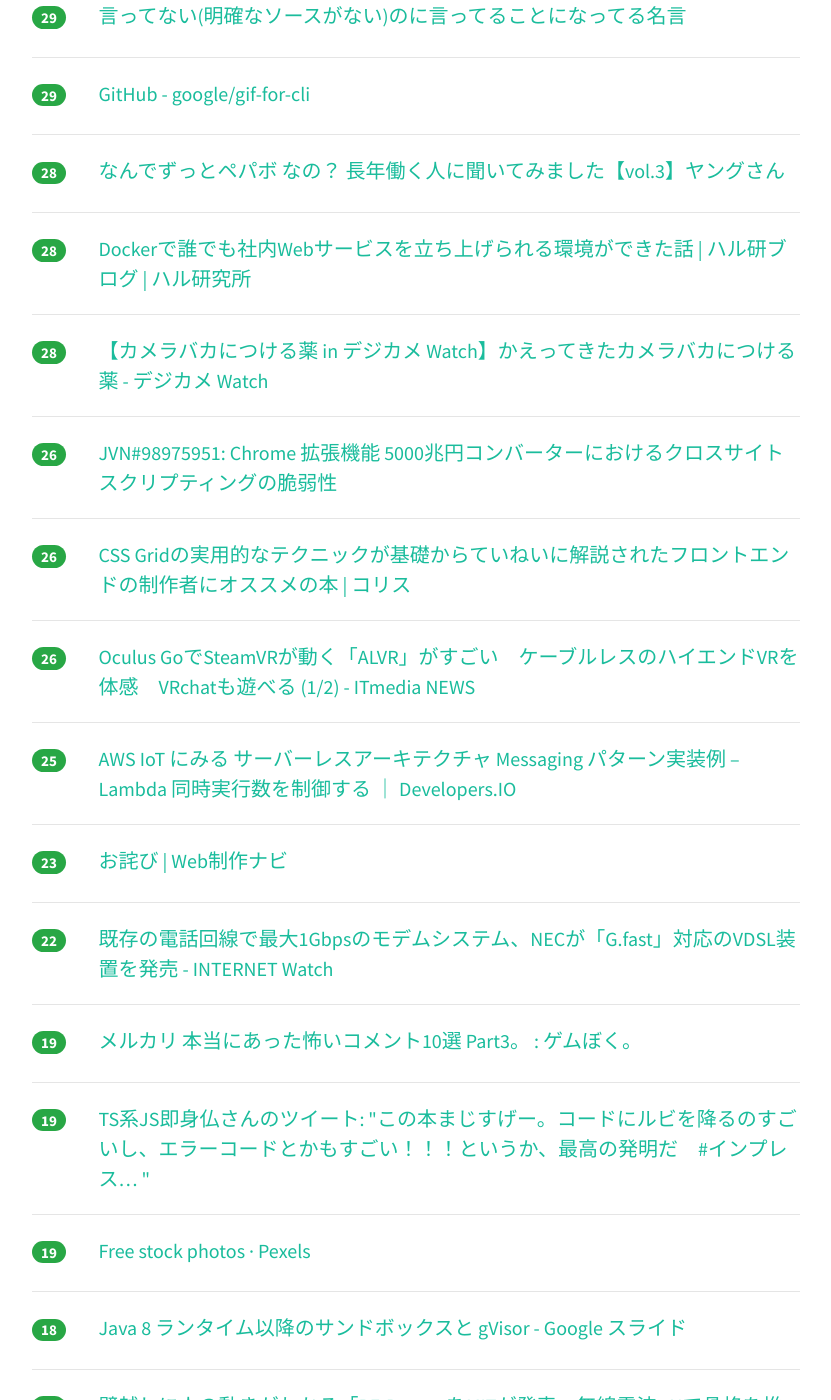
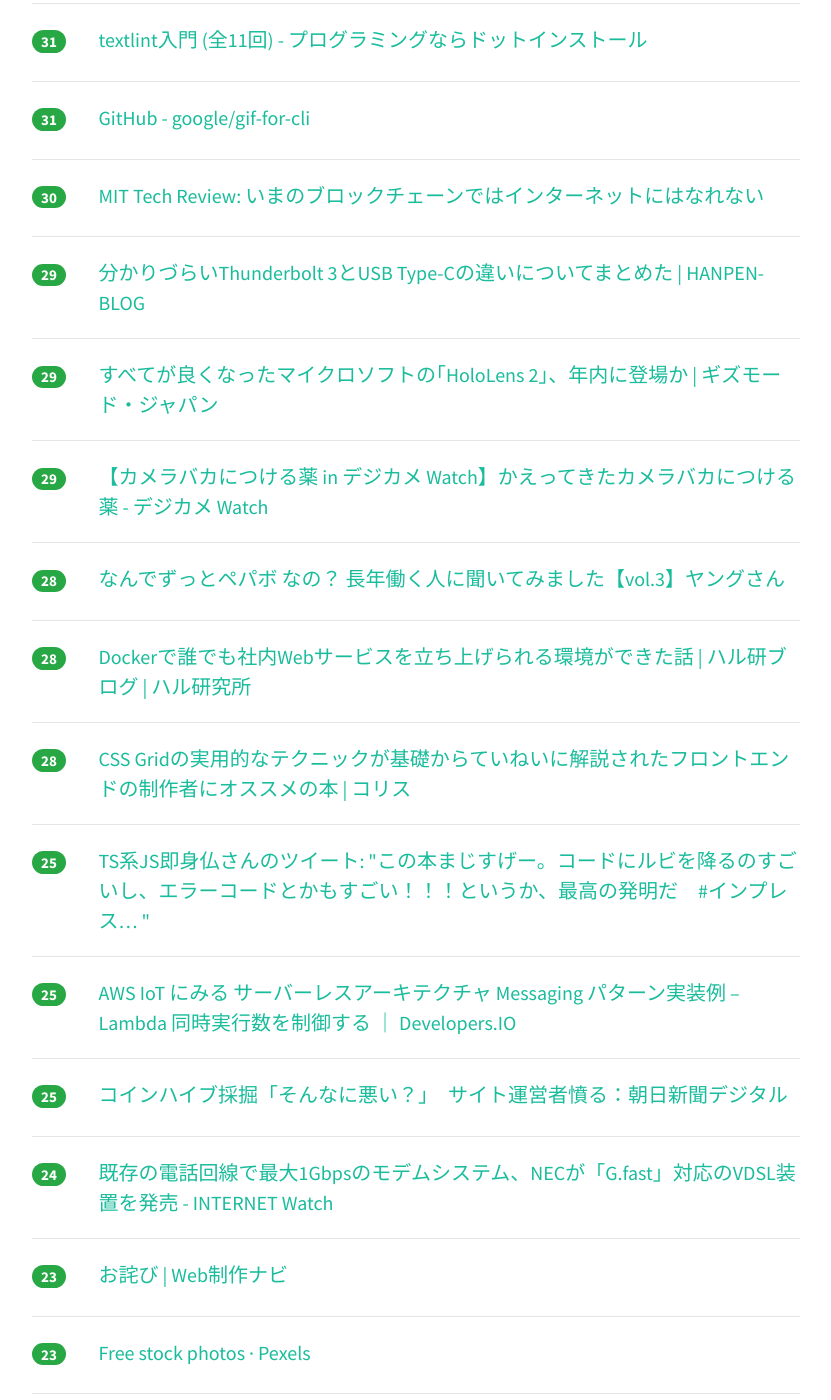
Before and after one commit to yatta47/hatena-matome-site, a Jekyll site: the page built from _posts/2018-06-15-hatena.md, in a window 1280 px wide and 1400 px high, scrolled down 2857 px. Shown: the whole window, without its empty margins (224-1055 px from the left). Built offline with Jekyll 4.4.1, drawn with Linux system fonts in a browser that asks for light colours; nearby versions of some CDN libraries; some of the changed text lies outside the part shown.

Commit message:
Updated 2018-06-15

```diff
--- a/_posts/2018-06-15-hatena.md
+++ b/_posts/2018-06-15-hatena.md
@@ -1,39 +1,44 @@
 ---
 layout: post
 title:  "2018-06-15 はてぶIT"
-date:   2018-06-15 16:00:57
+date:   2018-06-15 17:03:28
 tags: [it-hotentry]
 ---
-49 件のデータあり
+50 件のデータあり
 
 <hr><div class="row">
-<div class="col-1"><span class="badge badge-pill badge-success h2">184</span></div>
+<div class="col-1"><span class="badge badge-pill badge-success h2">199</span></div>
 <div class="col-11"><a href='https://internet.watch.impress.co.jp/docs/yajiuma/1127708.html' target='_blank'>仮想通貨をマイニングする機能なし、ただCPU使用量がもりもり上がるだけのJavaScript公開中【やじうまWatch】 - INTERNET Watch</a></div>
 </div>
 <hr>
 <div class="row">
-<div class="col-1"><span class="badge badge-pill badge-success h2">139</span></div>
+<div class="col-1"><span class="badge badge-pill badge-success h2">146</span></div>
 <div class="col-11"><a href='https://mainichi.jp/articles/20180615/k00/00m/040/092000c' target='_blank'>仮想通貨：マイニングはＰＣにどの程度の影響を与えるか - 毎日新聞</a></div>
 </div>
 <hr>
 <div class="row">
-<div class="col-1"><span class="badge badge-pill badge-success h2">110</span></div>
+<div class="col-1"><span class="badge badge-pill badge-success h2">127</span></div>
 <div class="col-11"><a href='http://www.mermirai.com/entry/iot' target='_blank'>なぜやらないの？ホームハックから体感する未来の生活 - メルミライ - 未来を見るメディア</a></div>
 </div>
 <hr>
 <div class="row">
-<div class="col-1"><span class="badge badge-pill badge-success h2">88</span></div>
+<div class="col-1"><span class="badge badge-pill badge-success h2">106</span></div>
 <div class="col-11"><a href='https://jp.techcrunch.com/2018/06/15/2018-06-14-app-maker-googles-low-code-tool-for-building-business-apps-comes-out-of-beta/' target='_blank'>Google、ビジネスアプリ開発ツール “App Maker”を正式提供 | TechCrunch Japan</a></div>
 </div>
 <hr>
 <div class="row">
-<div class="col-1"><span class="badge badge-pill badge-success h2">84</span></div>
+<div class="col-1"><span class="badge badge-pill badge-success h2">89</span></div>
 <div class="col-11"><a href='http://reno-coo.hatenablog.jp/entry/2018/06/14/200000' target='_blank'>【徹底解説】COOが社長の忙しい5つの理由を説明します - 株式会社SCOUTERのCOOが人事を尽くして考えた</a></div>
 </div>
 <hr>
 <div class="row">
-<div class="col-1"><span class="badge badge-pill badge-success h2">68</span></div>
+<div class="col-1"><span class="badge badge-pill badge-success h2">71</span></div>
 <div class="col-11"><a href='https://engineers.fenrir-inc.com/entry/2018/06/14/130000' target='_blank'>セキュリティ学習環境をお手軽に作ってみた - Fenrir Engineers</a></div>
+</div>
+<hr>
+<div class="row">
+<div class="col-1"><span class="badge badge-pill badge-success h2">59</span></div>
+<div class="col-11"><a href='http://blog.domesoccer.jp/archives/60105146.html' target='_blank'>NHKのワールドカップアプリがすごいと話題に！ライブ視聴、テキスト実況、各種データ、カメラ視点切り替えに対応 : ドメサカブログ</a></div>
 </div>
 <hr>
 <div class="row">
@@ -42,38 +47,33 @@ tags: [it-hotentry]
 </div>
 <hr>
 <div class="row">
-<div class="col-1"><span class="badge badge-pill badge-success h2">56</span></div>
-<div class="col-11"><a href='http://blog.domesoccer.jp/archives/60105146.html' target='_blank'>NHKのワールドカップアプリがすごいと話題に！ライブ視聴、テキスト実況、各種データ、カメラ視点切り替えに対応 : ドメサカブログ</a></div>
+<div class="col-1"><span class="badge badge-pill badge-success h2">57</span></div>
+<div class="col-11"><a href='https://gigazine.net/news/20180612-factorio-gui-improved/' target='_blank'>「OKボタンは右か左か」問題から始まったゲーム「Factorio」のGUIデザインの工夫 - GIGAZINE</a></div>
+</div>
+<hr>
+<div class="row">
+<div class="col-1"><span class="badge badge-pill badge-success h2">57</span></div>
+<div class="col-11"><a href='http://twitter.com/tsuda/status/1007256451423789056' target='_blank'>津田大介さんのツイート: "内容証明送るので本名と住所教えてください。よろしくお願いします。… "</a></div>
+</div>
+<hr>
+<div class="row">
+<div class="col-1"><span class="badge badge-pill badge-success h2">57</span></div>
+<div class="col-11"><a href='https://meeemo.space/' target='_blank'>meeemo(メェーモ) | みんなでメモを共有できるオンラインサービス</a></div>
 </div>
 <hr>
 <div class="row">
 <div class="col-1"><span class="badge badge-pill badge-success h2">54</span></div>
-<div class="col-11"><a href='https://gigazine.net/news/20180612-factorio-gui-improved/' target='_blank'>「OKボタンは右か左か」問題から始まったゲーム「Factorio」のGUIデザインの工夫 - GIGAZINE</a></div>
-</div>
-<hr>
-<div class="row">
-<div class="col-1"><span class="badge badge-pill badge-success h2">51</span></div>
 <div class="col-11"><a href='https://employment.en-japan.com/engineerhub/entry/2018/06/12/110000' target='_blank'>［Slackbot大全］26種類の事例・ツールを一挙紹介！ botで業務を効率化しよう【2018夏】 - エンジニアHub｜若手Webエンジニアのキャリアを考える！</a></div>
 </div>
 <hr>
 <div class="row">
-<div class="col-1"><span class="badge badge-pill badge-success h2">48</span></div>
+<div class="col-1"><span class="badge badge-pill badge-success h2">52</span></div>
 <div class="col-11"><a href='https://www.publickey1.jp/blog/18/google_cloudhttpsquic.html' target='_blank'>Google CloudのHTTPSロードバランサーがQUICプロトコルに対応 － Publickey</a></div>
-</div>
-<hr>
-<div class="row">
-<div class="col-1"><span class="badge badge-pill badge-success h2">48</span></div>
-<div class="col-11"><a href='https://meeemo.space/' target='_blank'>meeemo(メェーモ) | みんなでメモを共有できるオンラインサービス</a></div>
 </div>
 <hr>
 <div class="row">
 <div class="col-1"><span class="badge badge-pill badge-success h2">44</span></div>
 <div class="col-11"><a href='http://www.itmedia.co.jp/news/articles/1806/14/news130.html' target='_blank'>「マイニングツールを明示せずに設置、犯罪になる可能性」　警察庁の注意喚起、ネット上で波紋 - ITmedia NEWS</a></div>
-</div>
-<hr>
-<div class="row">
-<div class="col-1"><span class="badge badge-pill badge-success h2">44</span></div>
-<div class="col-11"><a href='http://twitter.com/tsuda/status/1007256451423789056' target='_blank'>津田大介さんのツイート: "内容証明送るので本名と住所教えてください。よろしくお願いします。… "</a></div>
 </div>
 <hr>
 <div class="row">
@@ -87,12 +87,12 @@ tags: [it-hotentry]
 </div>
 <hr>
 <div class="row">
-<div class="col-1"><span class="badge badge-pill badge-success h2">38</span></div>
+<div class="col-1"><span class="badge badge-pill badge-success h2">39</span></div>
 <div class="col-11"><a href='https://medium.com/@kanata/5a76ca6bd0d8' target='_blank'>VRChat それは満天の星空のように – Kanata – Medium</a></div>
 </div>
 <hr>
 <div class="row">
-<div class="col-1"><span class="badge badge-pill badge-success h2">37</span></div>
+<div class="col-1"><span class="badge badge-pill badge-success h2">38</span></div>
 <div class="col-11"><a href='http://blog.kazuhooku.com/2018/06/git.html' target='_blank'>Kazuho's Weblog: Git で全ブランチから検索</a></div>
 </div>
 <hr>
@@ -102,13 +102,33 @@ tags: [it-hotentry]
 </div>
 <hr>
 <div class="row">
+<div class="col-1"><span class="badge badge-pill badge-success h2">34</span></div>
+<div class="col-11"><a href='https://jvn.jp/jp/JVN98975951/index.html' target='_blank'>JVN#98975951: Chrome 拡張機能 5000兆円コンバーターにおけるクロスサイトスクリプティングの脆弱性</a></div>
+</div>
+<hr>
+<div class="row">
+<div class="col-1"><span class="badge badge-pill badge-success h2">34</span></div>
+<div class="col-11"><a href='https://anond.hatelabo.jp/20180615094320' target='_blank'>言ってない(明確なソースがない)のに言ってることになってる名言</a></div>
+</div>
+<hr>
+<div class="row">
+<div class="col-1"><span class="badge badge-pill badge-success h2">33</span></div>
+<div class="col-11"><a href='https://qiita.com/mizchi/items/c078aea032cd00ba3e86' target='_blank'>react-apollo と next.js を使った最速 GraphQLアプリケーション(+モックサーバー)実装</a></div>
+</div>
+<hr>
+<div class="row">
 <div class="col-1"><span class="badge badge-pill badge-success h2">33</span></div>
 <div class="col-11"><a href='http://blog.livedoor.jp/blackwingcat/archives/1968666.html' target='_blank'>警察庁による Coinhive 利用の誤認逮捕 と現状の認識のおかしい所を説明するよ ・ω・ - Windows 2000 Blog</a></div>
 </div>
 <hr>
 <div class="row">
+<div class="col-1"><span class="badge badge-pill badge-success h2">33</span></div>
+<div class="col-11"><a href='http://www.itmedia.co.jp/news/articles/1806/15/news071.html' target='_blank'>Oculus GoでSteamVRが動く「ALVR」がすごい　ケーブルレスのハイエンドVRを体感　VRchatも遊べる (1/2) - ITmedia NEWS</a></div>
+</div>
+<hr>
+<div class="row">
 <div class="col-1"><span class="badge badge-pill badge-success h2">32</span></div>
-<div class="col-11"><a href='https://qiita.com/mizchi/items/c078aea032cd00ba3e86' target='_blank'>react-apollo と next.js を使った最速 GraphQLアプリケーション(+モックサーバー)実装</a></div>
+<div class="col-11"><a href='https://jvn.jp/jp/JVN98975951/' target='_blank'>JVN#98975951: Chrome 拡張機能 5000兆円コンバーターにおけるクロスサイトスクリプティングの脆弱性</a></div>
 </div>
 <hr>
 <div class="row">
@@ -117,13 +137,18 @@ tags: [it-hotentry]
 </div>
 <hr>
 <div class="row">
-<div class="col-1"><span class="badge badge-pill badge-success h2">30</span></div>
-<div class="col-11"><a href='https://jvn.jp/jp/JVN98975951/' target='_blank'>JVN#98975951: Chrome 拡張機能 5000兆円コンバーターにおけるクロスサイトスクリプティングの脆弱性</a></div>
+<div class="col-1"><span class="badge badge-pill badge-success h2">31</span></div>
+<div class="col-11"><a href='https://comic-days.com/episode/10834108156630689548' target='_blank'>乙女文藝ハッカソン - 山田　しいた / 第１話　文藝沼 | コミックDAYS</a></div>
 </div>
 <hr>
 <div class="row">
-<div class="col-1"><span class="badge badge-pill badge-success h2">30</span></div>
-<div class="col-11"><a href='https://comic-days.com/episode/10834108156630689548' target='_blank'>乙女文藝ハッカソン - 山田　しいた / 第１話　文藝沼 | コミックDAYS</a></div>
+<div class="col-1"><span class="badge badge-pill badge-success h2">31</span></div>
+<div class="col-11"><a href='https://dotinstall.com/lessons/basic_textlint' target='_blank'>textlint入門 (全11回) - プログラミングならドットインストール</a></div>
+</div>
+<hr>
+<div class="row">
+<div class="col-1"><span class="badge badge-pill badge-success h2">31</span></div>
+<div class="col-11"><a href='https://github.com/google/gif-for-cli' target='_blank'>GitHub - google/gif-for-cli</a></div>
 </div>
 <hr>
 <div class="row">
@@ -132,8 +157,8 @@ tags: [it-hotentry]
 </div>
 <hr>
 <div class="row">
-<div class="col-1"><span class="badge badge-pill badge-success h2">30</span></div>
-<div class="col-11"><a href='https://dotinstall.com/lessons/basic_textlint' target='_blank'>textlint入門 (全11回) - プログラミングならドットインストール</a></div>
+<div class="col-1"><span class="badge badge-pill badge-success h2">29</span></div>
+<div class="col-11"><a href='https://hanpenblog.com/3508/' target='_blank'>分かりづらいThunderbolt 3とUSB Type-Cの違いについてまとめた | HANPEN-BLOG</a></div>
 </div>
 <hr>
 <div class="row">
@@ -143,12 +168,7 @@ tags: [it-hotentry]
 <hr>
 <div class="row">
 <div class="col-1"><span class="badge badge-pill badge-success h2">29</span></div>
-<div class="col-11"><a href='https://anond.hatelabo.jp/20180615094320' target='_blank'>言ってない(明確なソースがない)のに言ってることになってる名言</a></div>
-</div>
-<hr>
-<div class="row">
-<div class="col-1"><span class="badge badge-pill badge-success h2">29</span></div>
-<div class="col-11"><a href='https://github.com/google/gif-for-cli' target='_blank'>GitHub - google/gif-for-cli</a></div>
+<div class="col-11"><a href='https://dc.watch.impress.co.jp/docs/comic/clinic/1127722.html' target='_blank'>【カメラバカにつける薬 in デジカメ Watch】かえってきたカメラバカにつける薬 - デジカメ Watch</a></div>
 </div>
 <hr>
 <div class="row">
@@ -163,22 +183,12 @@ tags: [it-hotentry]
 <hr>
 <div class="row">
 <div class="col-1"><span class="badge badge-pill badge-success h2">28</span></div>
-<div class="col-11"><a href='https://dc.watch.impress.co.jp/docs/comic/clinic/1127722.html' target='_blank'>【カメラバカにつける薬 in デジカメ Watch】かえってきたカメラバカにつける薬 - デジカメ Watch</a></div>
-</div>
-<hr>
-<div class="row">
-<div class="col-1"><span class="badge badge-pill badge-success h2">26</span></div>
-<div class="col-11"><a href='https://jvn.jp/jp/JVN98975951/index.html' target='_blank'>JVN#98975951: Chrome 拡張機能 5000兆円コンバーターにおけるクロスサイトスクリプティングの脆弱性</a></div>
-</div>
-<hr>
-<div class="row">
-<div class="col-1"><span class="badge badge-pill badge-success h2">26</span></div>
 <div class="col-11"><a href='https://coliss.com/articles/book-review/isbn10-4839966338.html' target='_blank'>CSS Gridの実用的なテクニックが基礎からていねいに解説されたフロントエンドの制作者にオススメの本 | コリス</a></div>
 </div>
 <hr>
 <div class="row">
-<div class="col-1"><span class="badge badge-pill badge-success h2">26</span></div>
-<div class="col-11"><a href='http://www.itmedia.co.jp/news/articles/1806/15/news071.html' target='_blank'>Oculus GoでSteamVRが動く「ALVR」がすごい　ケーブルレスのハイエンドVRを体感　VRchatも遊べる (1/2) - ITmedia NEWS</a></div>
+<div class="col-1"><span class="badge badge-pill badge-success h2">25</span></div>
+<div class="col-11"><a href='http://twitter.com/erukiti/status/1007236676739948545' target='_blank'>TS系JS即身仏さんのツイート: "この本まじすげー。コードにルビを降るのすごいし、エラーコードとかもすごい！！！というか、最高の発明だ　#インプレス… "</a></div>
 </div>
 <hr>
 <div class="row">
@@ -187,28 +197,28 @@ tags: [it-hotentry]
 </div>
 <hr>
 <div class="row">
+<div class="col-1"><span class="badge badge-pill badge-success h2">25</span></div>
+<div class="col-11"><a href='https://www.asahi.com/articles/ASL6H10SFL6GULZU012.html' target='_blank'>コインハイブ採掘「そんなに悪い？」　サイト運営者憤る：朝日新聞デジタル</a></div>
+</div>
+<hr>
+<div class="row">
+<div class="col-1"><span class="badge badge-pill badge-success h2">24</span></div>
+<div class="col-11"><a href='https://internet.watch.impress.co.jp/docs/news/1127766.html' target='_blank'>既存の電話回線で最大1Gbpsのモデムシステム、NECが「G.fast」対応のVDSL装置を発売 - INTERNET Watch</a></div>
+</div>
+<hr>
+<div class="row">
 <div class="col-1"><span class="badge badge-pill badge-success h2">23</span></div>
 <div class="col-11"><a href='https://www.webtoolnavi.com/info-20180208/' target='_blank'>お詫び | Web制作ナビ</a></div>
 </div>
 <hr>
 <div class="row">
-<div class="col-1"><span class="badge badge-pill badge-success h2">22</span></div>
-<div class="col-11"><a href='https://internet.watch.impress.co.jp/docs/news/1127766.html' target='_blank'>既存の電話回線で最大1Gbpsのモデムシステム、NECが「G.fast」対応のVDSL装置を発売 - INTERNET Watch</a></div>
+<div class="col-1"><span class="badge badge-pill badge-success h2">23</span></div>
+<div class="col-11"><a href='https://www.pexels.com/cats/' target='_blank'>Free stock photos · Pexels</a></div>
 </div>
 <hr>
 <div class="row">
-<div class="col-1"><span class="badge badge-pill badge-success h2">19</span></div>
+<div class="col-1"><span class="badge badge-pill badge-success h2">20</span></div>
 <div class="col-11"><a href='http://gameboku.blog.jp/archives/76126853.html' target='_blank'>メルカリ 本当にあった怖いコメント10選 Part3。 : ゲムぼく。</a></div>
-</div>
-<hr>
-<div class="row">
-<div class="col-1"><span class="badge badge-pill badge-success h2">19</span></div>
-<div class="col-11"><a href='http://twitter.com/erukiti/status/1007236676739948545' target='_blank'>TS系JS即身仏さんのツイート: "この本まじすげー。コードにルビを降るのすごいし、エラーコードとかもすごい！！！というか、最高の発明だ　#インプレス… "</a></div>
-</div>
-<hr>
-<div class="row">
-<div class="col-1"><span class="badge badge-pill badge-success h2">19</span></div>
-<div class="col-11"><a href='https://www.pexels.com/cats/' target='_blank'>Free stock photos · Pexels</a></div>
 </div>
 <hr>
 <div class="row">
@@ -217,7 +227,7 @@ tags: [it-hotentry]
 </div>
 <hr>
 <div class="row">
-<div class="col-1"><span class="badge badge-pill badge-success h2">17</span></div>
+<div class="col-1"><span class="badge badge-pill badge-success h2">18</span></div>
 <div class="col-11"><a href='https://japanese.engadget.com/2018/06/14/rf-pose-mit-ai/' target='_blank'>壁越しに人の動きがわかる「RF-Pose」をMITが発表。無線電波+AIで骨格を推定 - Engadget 日本版</a></div>
 </div>
 <hr>
@@ -237,11 +247,6 @@ tags: [it-hotentry]
 </div>
 <hr>
 <div class="row">
-<div class="col-1"><span class="badge badge-pill badge-success h2">11</span></div>
-<div class="col-11"><a href='https://www.asahi.com/articles/ASL6H10SFL6GULZU012.html' target='_blank'>コインハイブ採掘「そんなに悪い？」　サイト運営者憤る：朝日新聞デジタル</a></div>
-</div>
-<hr>
-<div class="row">
 <div class="col-1"><span class="badge badge-pill badge-success h2">8</span></div>
 <div class="col-11"><a href='https://yoshitaku-jp.hatenablog.com/entry/2018/06/14/210034' target='_blank'>3ヶ月続けた kakakakakku ブログメンティーを卒業しました - よしたく blog</a></div>
 </div>
```
